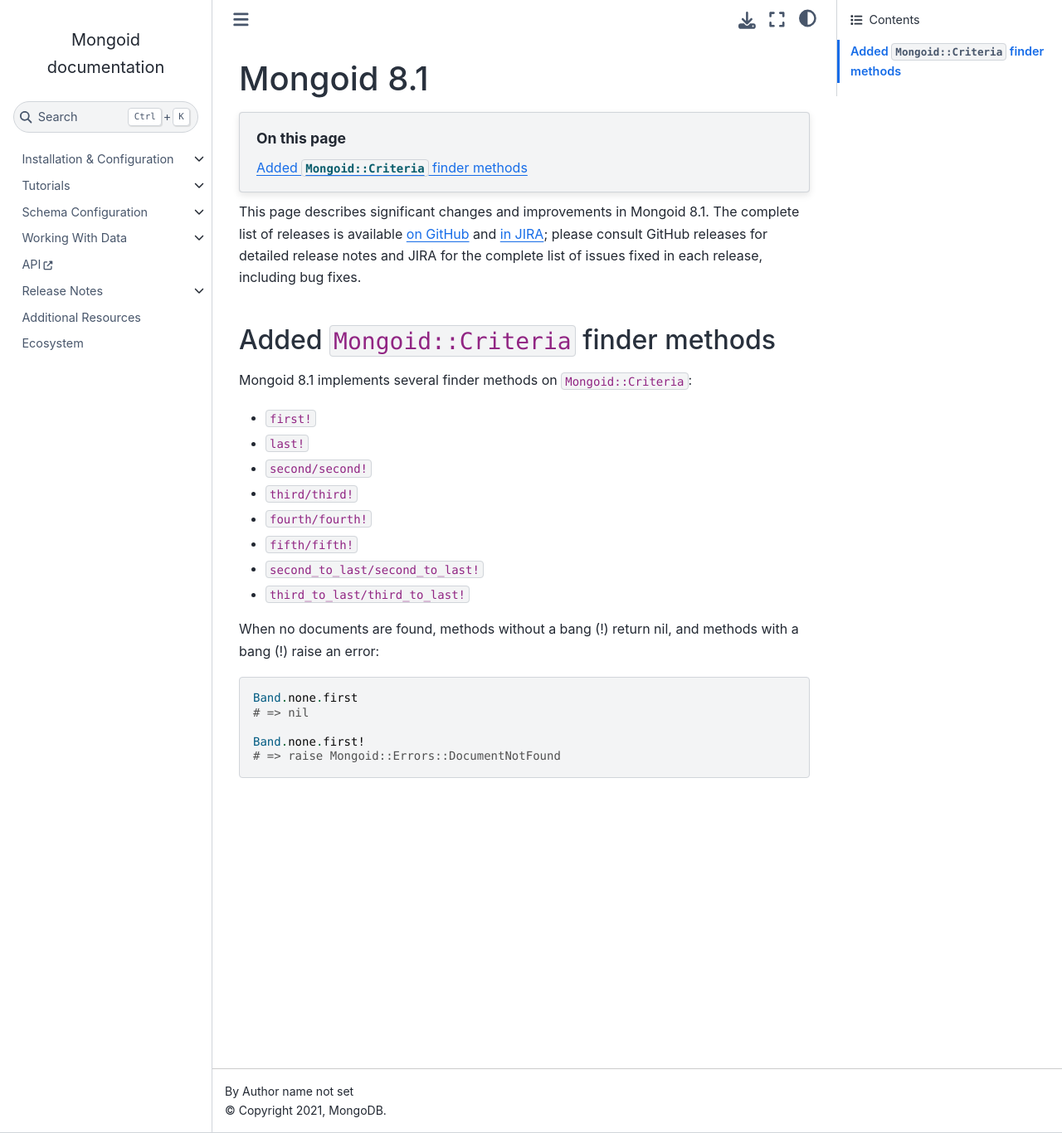
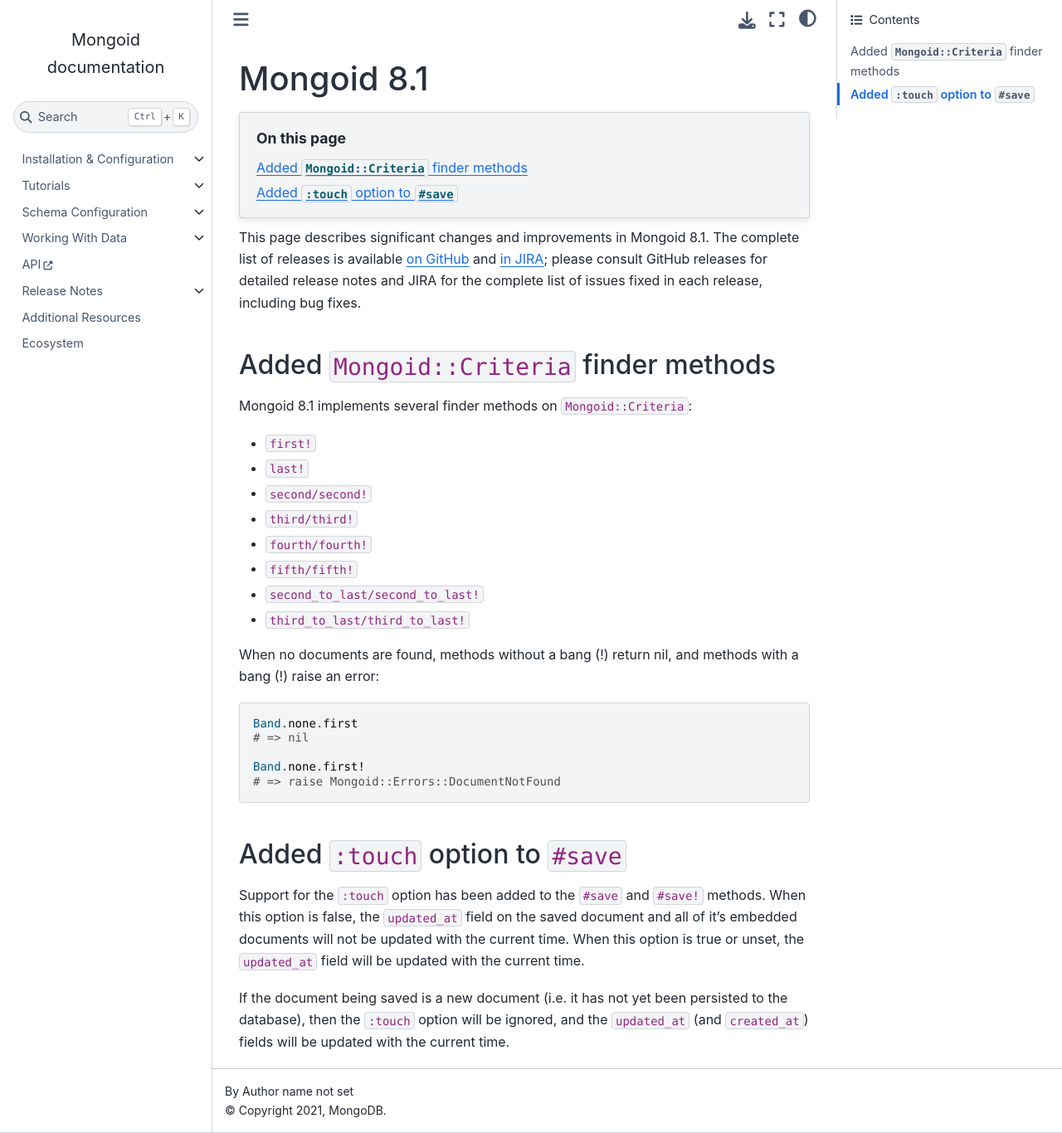
Before and after one commit to i80and/docs-mongoid, a Sphinx documentation site: the page built from docs/release-notes/mongoid-8.1.txt, in a window 1280 px wide and 1366 px high. Shown: the whole window at 83% size. Built offline with Sphinx 7.4.7 and the Sphinx Book theme 1.1.4, drawn with Linux system fonts in a browser that asks for light colours.

Commit message:
MONGOID-4979 Add :touch option to model save method (#5397)
* MONGOID-4979 test set_created_at

* MONGOID-4979 undo test

* MONGOID-4979 add touch: false option

* MONGOID-4979 use the timeless method instead

* MONGOID-4979 add optimization and timeless tests

* MONGOID-4979 fix docs

* MONGOID-4979 add release note

* MONGOID-4979 add crud docs

```diff
--- a/docs/reference/crud.txt
+++ b/docs/reference/crud.txt
@@ -145,6 +145,11 @@ operations with examples.
        the save.*
 
        *Pass* ``validate: false`` *option to bypass validations.*
+
+       *Pass* ``touch: false`` *option to ignore the updates to the updated_at
+       field. If the document being save has not been previously persisted,
+       this option is ignored and the created_at and updated_at fields will be
+       updated with the current time.*
      -
         .. code-block:: ruby
 
@@ -154,6 +159,7 @@ operations with examples.
           )
           person.save
           person.save(validate: false)
+          person.save(touch: false)
 
           person.first_name = "Christian Johan"
           person.save
--- a/docs/release-notes/mongoid-8.1.txt
+++ b/docs/release-notes/mongoid-8.1.txt
@@ -42,3 +42,18 @@ with a bang (!) raise an error:
 
   Band.none.first!
   # => raise Mongoid::Errors::DocumentNotFound
+
+
+Added ``:touch`` option to ``#save``
+------------------------------------
+
+Support for the ``:touch`` option has been added to the ``#save`` and ``#save!``
+methods. When this option is false, the ``updated_at`` field on the saved
+document and all of it's embedded documents will not be updated with the
+current time. When this option is true or unset, the ``updated_at`` field will
+be updated with the current time.
+
+If the document being saved is a new document (i.e. it has not yet been
+persisted to the database), then the ``:touch`` option will be ignored, and the
+``updated_at`` (and ``created_at``) fields will be updated with the current
+time.
```
